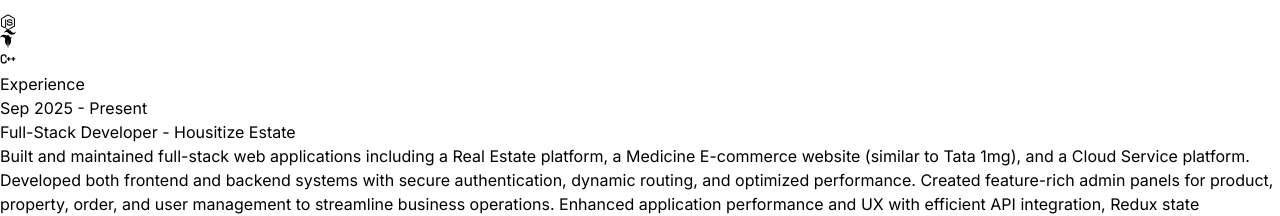
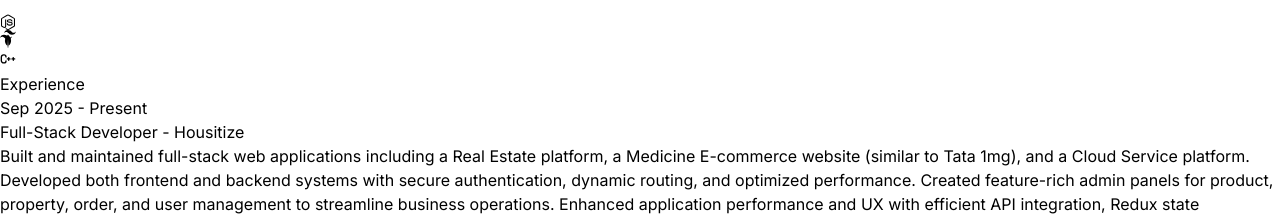
Before and after one commit to ishit-07/PortfolioWebsite, a React (Vite) app: page / in a window 1280 px wide. Shown: the part 1748-1964 px from the top of the page. Built offline with nearby package versions, Linux system fonts and the light colour scheme.

Commit message:
Update company name in EXPERIENCE constant

```diff
--- a/src/constants/index.js
+++ b/src/constants/index.js
@@ -14,7 +14,7 @@ export const EXPERIENCE = [
   {
     year: "Sep 2025 - Present",
     role: "Full-Stack Developer",
-    company: "Housitize Estate",
+    company: "Housitize",
     description: `Built and maintained full-stack web applications including a Real Estate platform, a Medicine E-commerce website (similar to Tata 1mg), and a Cloud Service platform. Developed both frontend and backend systems with secure authentication, dynamic routing, and optimized performance. Created feature-rich admin panels for product, property, order, and user management to streamline business operations. Enhanced application performance and UX with efficient API integration, Redux state management, and server-side rendering.`,
     technologies: [
       "JavaScript",
```
